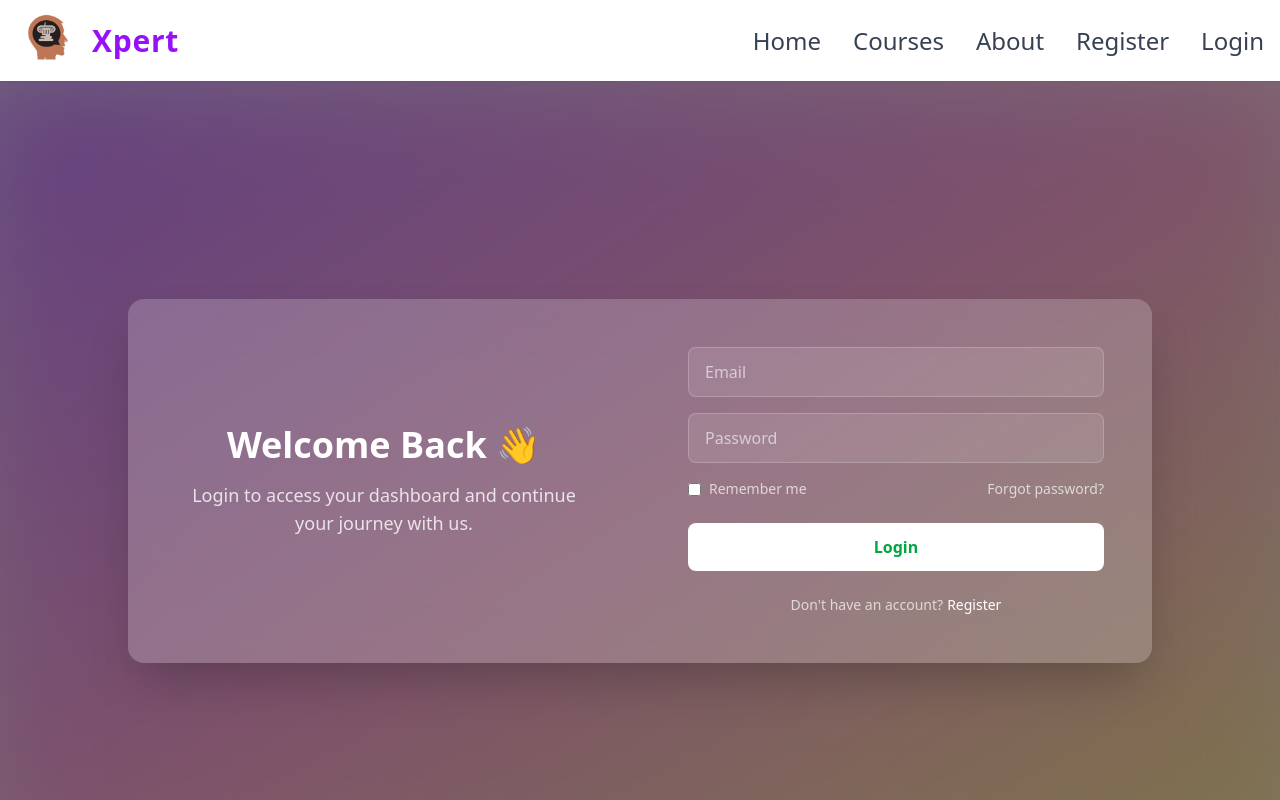
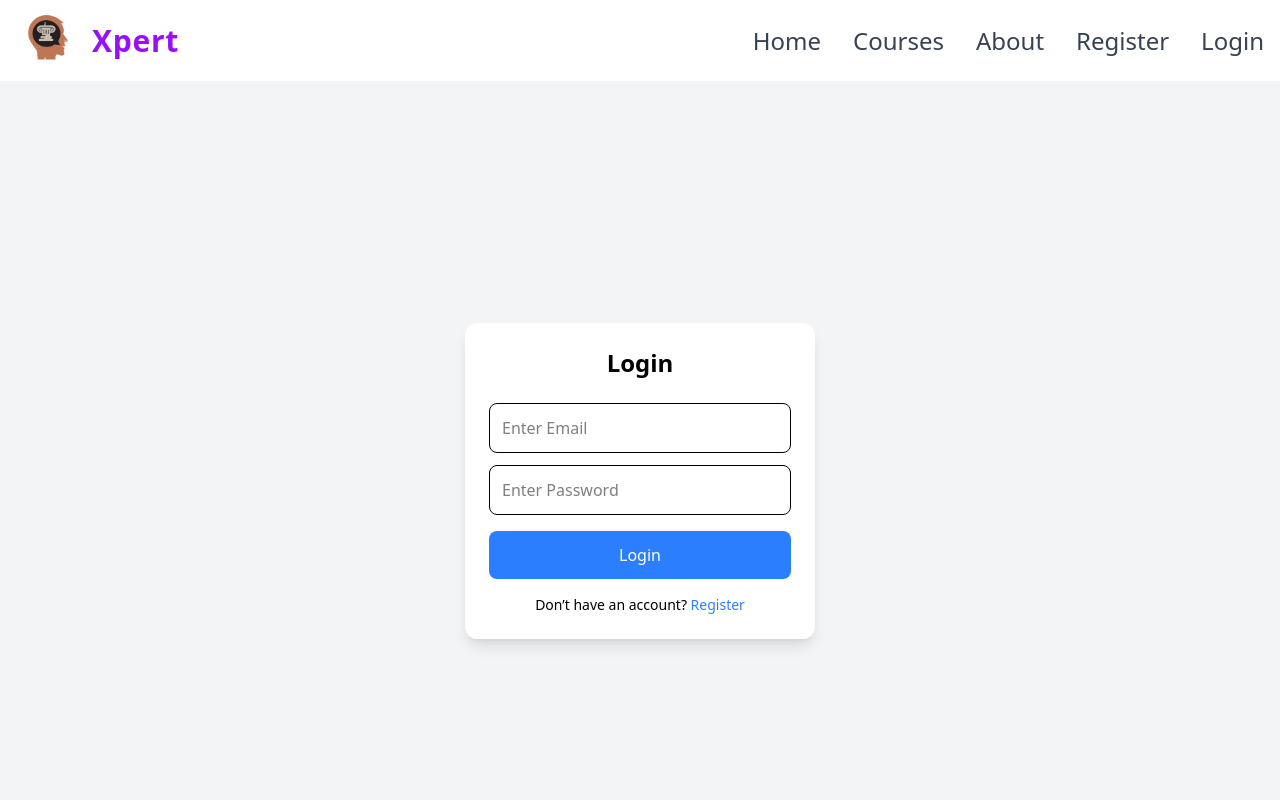
Before and after one commit to anmolgarg154/learning-platform, a React (Vite) app: page /login in a window 1280 px wide. Shown: the top 800 px of the page. Built offline with nearby package versions, Linux system fonts and the light colour scheme.

Commit message:
update login page

```diff
--- a/src/Components/Login.jsx
+++ b/src/Components/Login.jsx
@@ -1,4 +1,4 @@
-import React from "react";
+import React, { useState } from "react";
 import { Link, useNavigate } from 'react-router-dom';
 import axios from 'axios';
 import { setLogin } from '../Action';
@@ -9,112 +9,88 @@ function Login() {
   const dispatch = useDispatch();
   const nav = useNavigate();
 
+  const [email, setEmail]= useState("");
+  const [password , setPassword] = useState("");
+  const [loading , setLoading] = useState(false)
 
-  async function doLogin() {
-    const s1 = document.getElementById("Lt1").value;
-    const s2 = document.getElementById("Lt2").value;
-
-    if(s1.value == "" && s2.value == ""){
-      alert("Both fields are required")
+ const doLogin = async()=>{
+  if(!email && !password){
+    alert("both fields are required");
+    return;
   }
 
   try {
-      const reply = await axios.post(
-        "http://localhost:5000/api/v1/users/login",
-        { Email: s1, Password: s2 },
-        { withCredentials: true } // 🔥 IMPORTANT
-      );
+    setLoading(true);
+    const reply = await axios.post("http://localhost:5000/api/v1/users/login",{
+          Email: email,
+          Password: password,
+        },
+        { withCredentials: true });
 
-       if(s1.value == "" && s2.value == ""){
-      alert("Both fields are required")
+        console.log("login", reply.data)
+
+        const token = reply.data?.data?.accessToken;
+        if(token){
+          localStorage.setItem("token",token)
+          localStorage.setItem("user",reply?.data?.data?.user)
+
+          dispatch(setLogin("Y"));
+          alert("login successfully");
+          nav("/")
+        }else {
+        alert("Token not received");
       }
-      if (reply.status === 200) {
-        dispatch(setLogin('Y'));   // ✅ THIS UPDATES REDUX
-        alert("Login successfully");
-        nav("/");
-      }
-    } catch (err) {
-      alert("Incorrect credentials");
+
+  } catch (error) {
+     console.error(error);
+      alert("Invalid email or password");
+  } finally {
+       setLoading(false)
   }
  }
+ return (
+ <div className="min-h-screen flex items-center justify-center bg-gray-100">
+      <div className="w-[350px] bg-white shadow-lg rounded-xl p-6">
 
+        <h2 className="text-2xl font-bold text-center mb-6">
+          Login
+        </h2>
 
-
-
- return (
-  <div className="min-h-screen flex items-center justify-center relative overflow-hidden">
-
-    {/* Background */}
-    <div className="absolute inset-0 bg-gradient-to-br from-purple-400 via-pink-300 to-yellow-200 blur-3xl scale-110"></div>
-    <div className="absolute inset-0 bg-black/50"></div>
-
-    {/* Main Card */}
-    <div className="relative z-10 w-[95%] max-w-5xl rounded-2xl bg-white/20 backdrop-blur-xl shadow-2xl overflow-hidden">
-
-      <div className="grid grid-cols-1 md:grid-cols-2">
-
-        {/* LEFT SIDE – Welcome Text */}
-        <div className="hidden md:flex flex-col justify-center items-center text-white p-10">
-          <h1 className="text-4xl font-bold mb-4">
-            Welcome Back 👋
-          </h1>
-          <p className="text-white/80 text-lg text-center max-w-sm">
-            Login to access your dashboard and continue your journey with us.
-          </p>
-        </div>
-
-        {/* RIGHT SIDE – Login Box */}
-        <div className="p-8 md:p-12">
-          <div className="text-center mb-6 md:hidden">
-            <h1 className="text-3xl font-bold text-white">Welcome Back</h1>
-            <p className="text-sm text-white/70 mt-1">Login to your account</p>
-          </div>
-
-          <div className="flex flex-col gap-4">
+        {/* Email */}
         <input
-              id="Lt1"
           type="email"
-              placeholder="Email"
-              className="w-full rounded-lg bg-white/10 border border-white/20 px-4 py-3 text-white placeholder-white/60 focus:outline-none"
+          placeholder="Enter Email"
+          value={email}
+          onChange={(e) => setEmail(e.target.value)}
+          className="w-full mb-3 p-3 border rounded-lg focus:outline-none focus:ring-2 focus:ring-blue-400"
         />
 
+        {/* Password */}
         <input
-              id="Lt2"
           type="password"
-              placeholder="Password"
-              className="w-full rounded-lg bg-white/10 border border-white/20 px-4 py-3 text-white placeholder-white/60 focus:outline-none"
+          placeholder="Enter Password"
+          value={password}
+          onChange={(e) => setPassword(e.target.value)}
+          className="w-full mb-4 p-3 border rounded-lg focus:outline-none focus:ring-2 focus:ring-blue-400"
         />
 
-            <div className="flex items-center justify-between text-sm text-white/70">
-              <label className="flex items-center gap-2 cursor-pointer">
-                <input type="checkbox" className="accent-white" />
-                Remember me
-              </label>
-              <span className="cursor-pointer hover:underline">
-                Forgot password?
-              </span>
-            </div>
+        {/* Button */}
+        <button
+          onClick={doLogin}
+          disabled={loading}
+          className="w-full bg-blue-500 text-white py-3 rounded-lg hover:bg-blue-600 transition"
+        >
+          {loading ? "Logging in..." : "Login"}
+        </button>
 
-            <button
-              type="button"
-              className="mt-2 w-full rounded-lg bg-white text-green-600 font-semibold py-3 hover:bg-white/90 transition"
-              onClick={doLogin}
-            >
-              Login
-            </button>
-          </div>
-
-          <p className="text-center text-sm text-white/70 mt-6">
-            Don't have an account?
-            <Link to="/register">
-              <span className="text-white font-medium cursor-pointer hover:underline ml-1">
+        {/* Register Link */}
+        <p className="text-center text-sm mt-4">
+          Don’t have an account?{" "}
+          <Link to="/register" className="text-blue-500 hover:underline">
             Register
-              </span>
           </Link>
         </p>
-        </div>
 
-      </div>
       </div>
     </div>
   );
```
Lines whose indentation alone changed are shown as unchanged.
